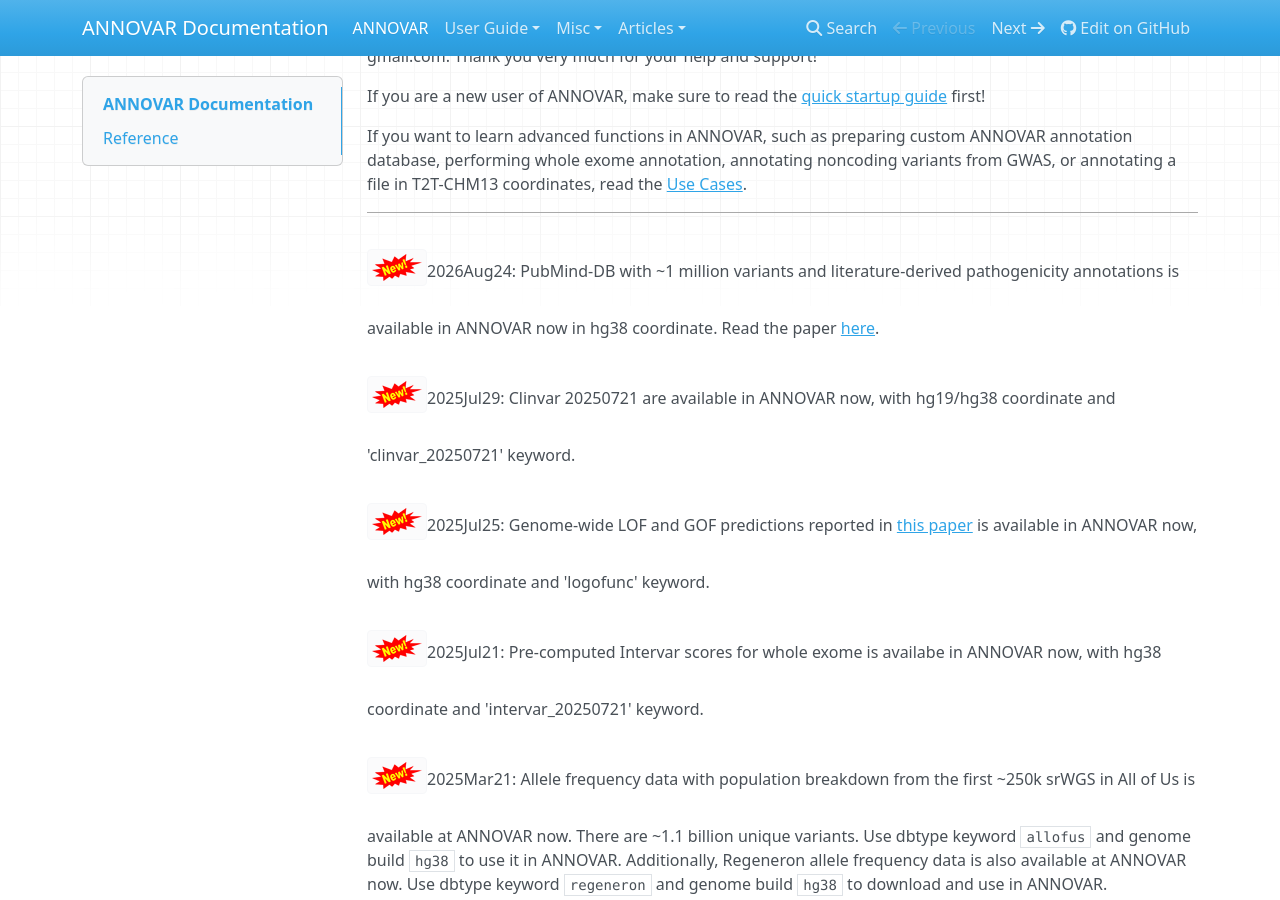
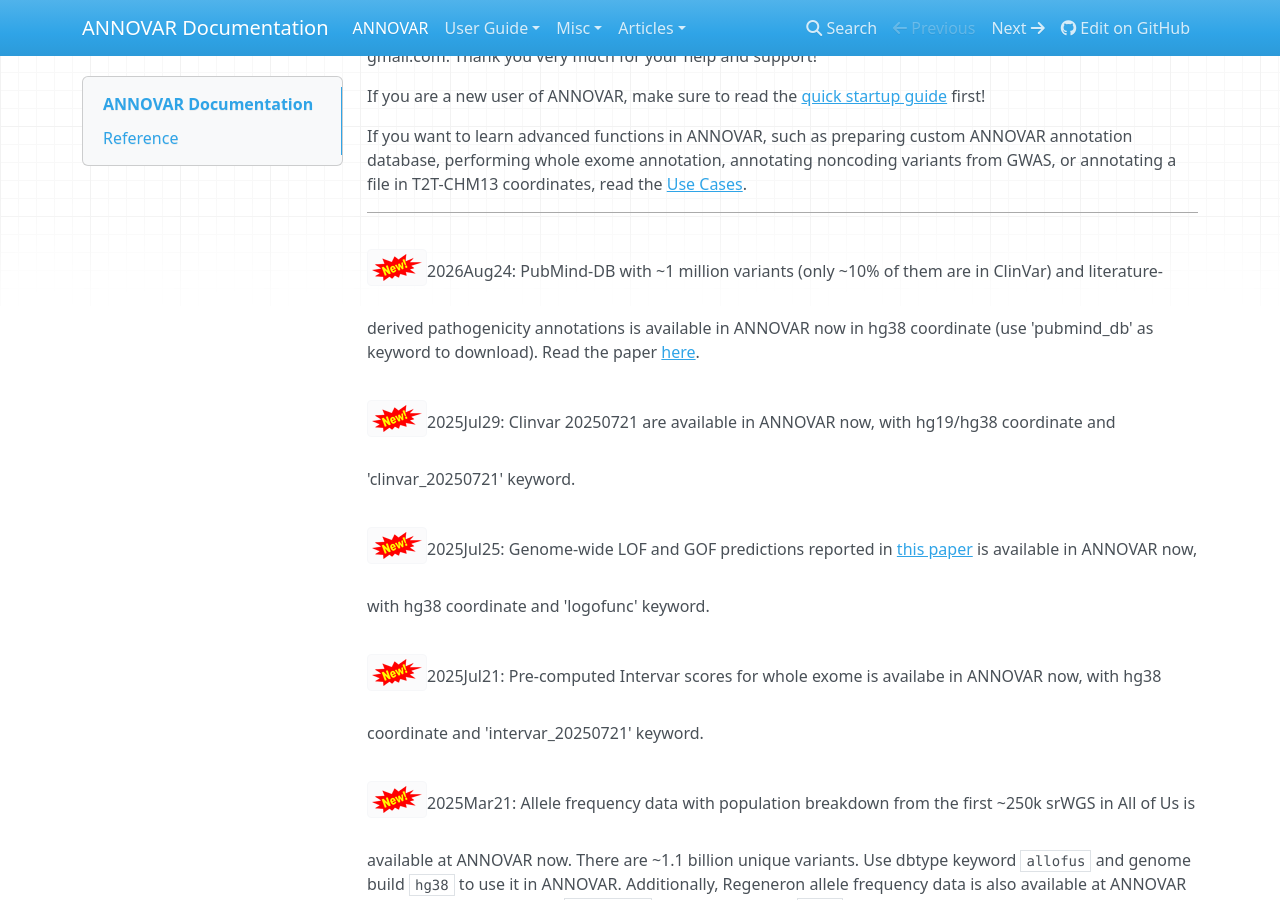
Before and after one commit to WGLab/doc-ANNOVAR, an MkDocs documentation site: the page built from docs/index.md, in a window 1280 px wide and 900 px high, scrolled down 698 px. Built offline with MkDocs 1.6.1, drawn with Linux system fonts in a browser that asks for light colours; nearby versions of some CDN libraries.

Commit message:
Enhance PubMind-DB entry in documentation
Updated PubMind-DB information to include variant statistics and download keyword.

```diff
--- a/docs/index.md
+++ b/docs/index.md
@@ -14,7 +14,7 @@ If you are a new user of ANNOVAR, make sure to read the [quick startup guide](us
 If you want to learn advanced functions in ANNOVAR, such as preparing custom ANNOVAR annotation database, performing whole exome annotation, annotating noncoding variants from GWAS, or annotating a file in T2T-CHM13 coordinates, read the [Use Cases](user-guide/use_case.md).
 
 ---
-![new](img/new.png)2026Aug24: PubMind-DB with ~1 million variants and literature-derived pathogenicity annotations is available in ANNOVAR now in hg38 coordinate. Read the paper [here](https://www.nature.com/articles/s41467-026-76834-4).
+![new](img/new.png)2026Aug24: PubMind-DB with ~1 million variants (only ~10% of them are in ClinVar) and literature-derived pathogenicity annotations is available in ANNOVAR now in hg38 coordinate (use 'pubmind_db' as keyword to download). Read the paper [here](https://www.nature.com/articles/s41467-026-76834-4).
 
 ![new](img/new.png)2025Jul29: Clinvar 20250721 are available in ANNOVAR now, with hg19/hg38 coordinate and 'clinvar_20250721' keyword.
 
```
